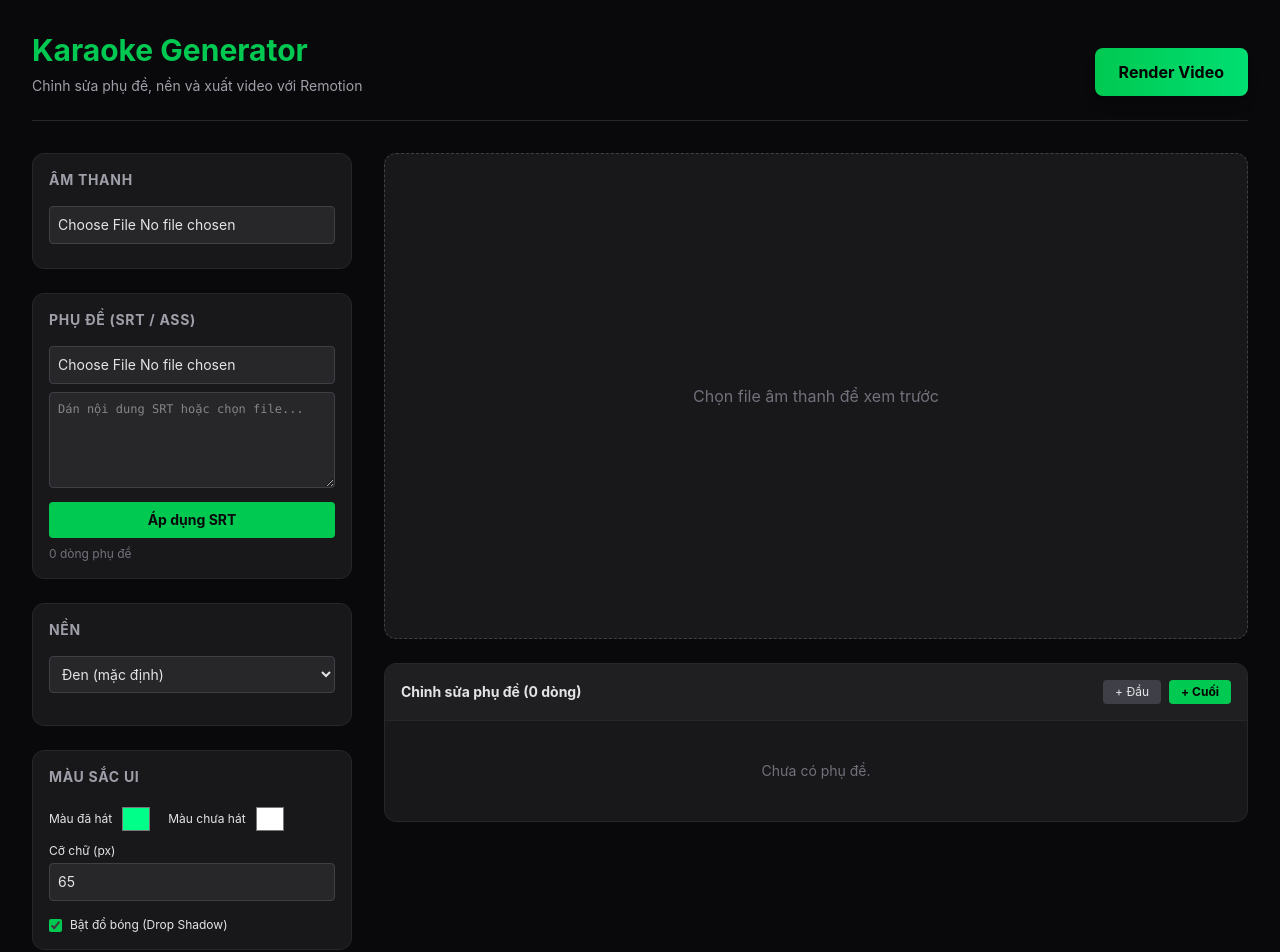
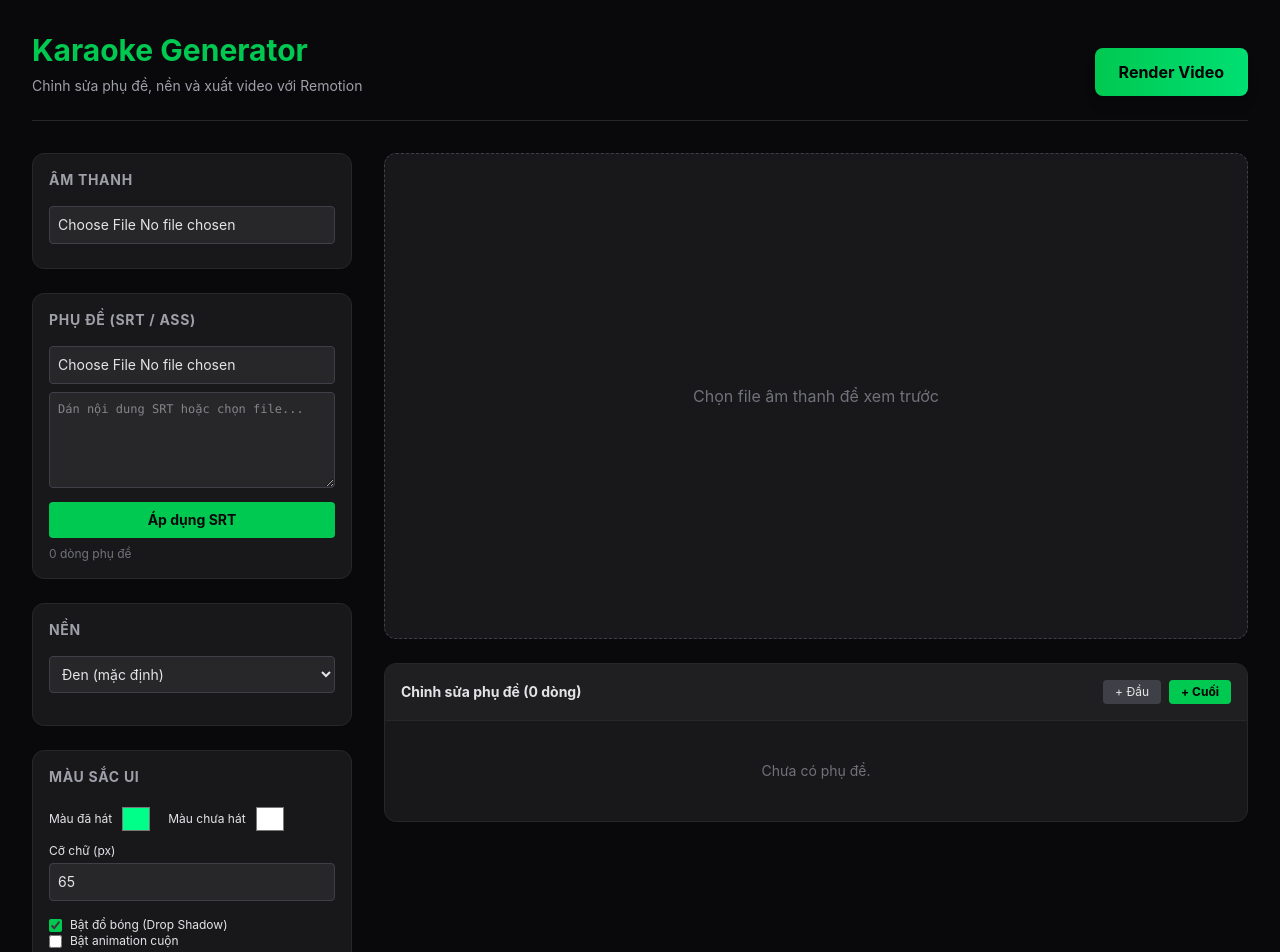
Before and after one commit to imvixtor/karaoke-generator-remotion, a Next.js app: page /editor in a window 1280 px wide. Shown: the top 952 px of the page. Built offline with nearby package versions, Linux system fonts and the light colour scheme.

Commit message:
feat: thêm checkbox để bật tắt animation scroll

```diff
--- a/src/app/editor/page.tsx
+++ b/src/app/editor/page.tsx
@@ -47,6 +47,7 @@ export default function EditorPage() {
     const [unsungColor, setUnsungColor] = useState('#ffffff');
     const [fontSize, setFontSize] = useState(65);
     const [enableShadow, setEnableShadow] = useState(true);
+    const [enableScrollAnimation, setEnableScrollAnimation] = useState(false);
     const [backgroundDim, setBackgroundDim] = useState(0.60);
     const [backgroundBlur, setBackgroundBlur] = useState(30);
     const [backgroundVideoStartTime, setBackgroundVideoStartTime] = useState(0);
@@ -233,6 +234,7 @@ export default function EditorPage() {
             unsungColor,
             fontSize,
             enableShadow,
+            enableScrollAnimation,
             audioUrl,
             backgroundUrl,
         };
@@ -276,6 +278,7 @@ export default function EditorPage() {
         unsungColor,
         fontSize,
         enableShadow,
+        enableScrollAnimation,
         fps: FPS,
     };
 
@@ -490,6 +493,15 @@ export default function EditorPage() {
                                 />
                                 Bật đổ bóng (Drop Shadow)
                             </label>
+                            <label className="flex items-center gap-2 text-xs">
+                                <input
+                                    type="checkbox"
+                                    checked={enableScrollAnimation}
+                                    onChange={(e) => setEnableScrollAnimation(e.target.checked)}
+                                    className="rounded bg-zinc-800 border-zinc-700 accent-green-500"
+                                />
+                                Bật animation cuộn
+                            </label>
                         </div>
                     </section>
                 </aside>
--- a/src/remotion/KaraokeComposition.tsx
+++ b/src/remotion/KaraokeComposition.tsx
@@ -97,6 +97,7 @@ export const KaraokeComposition: React.FC<KaraokeCompositionProps> = ({
     unsungColor = '#ffffff',
     fontSize = 65,
     enableShadow = true,
+    enableScrollAnimation = false,
     fps,
 }) => {
     const frame = useCurrentFrame();
@@ -134,6 +135,8 @@ export const KaraokeComposition: React.FC<KaraokeCompositionProps> = ({
         const startMs = caption.startMs;
         const frameAtCaptionStart = (startMs / 1000) * fps;
         const framesSinceStart = frame - frameAtCaptionStart;
+
+        if (!enableScrollAnimation) return currentIndex;
 
         // Animation scroll cố định: ~0.5s (15 frame @ 30fps), dùng easing để mượt
         const scrollDurationFrames = Math.max(12, Math.round(0.5 * fps));
--- a/src/types/karaoke.ts
+++ b/src/types/karaoke.ts
@@ -35,5 +35,7 @@ export type KaraokeCompositionProps = {
     fontSize?: number;
     /** Bật/tắt đổ bóng chữ */
     enableShadow?: boolean;
+    /** Bật/tắt animation scroll */
+    enableScrollAnimation?: boolean;
     fps: number;
 };
```
